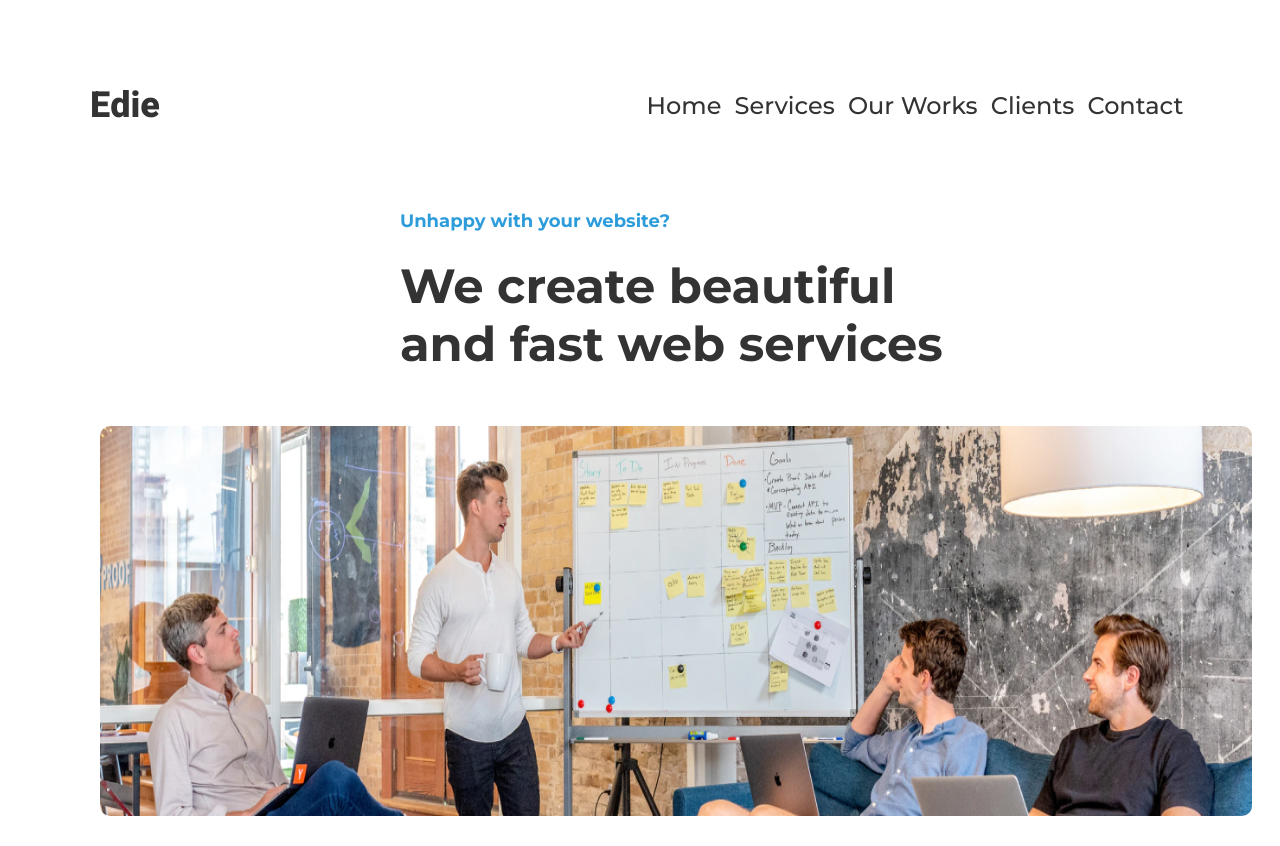
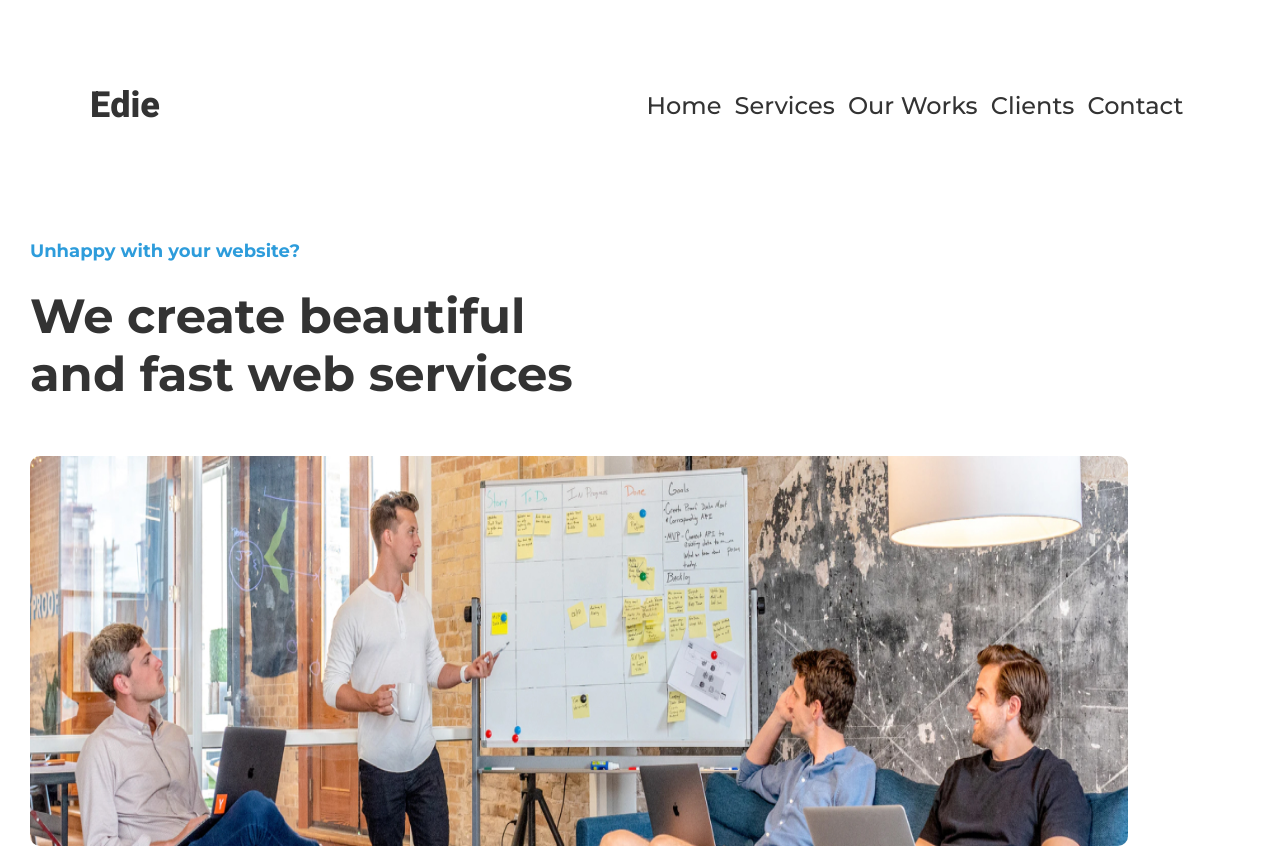
Before and after one commit to KaritinaBrito/edie-homepage, a plain HTML site: page index.html in a window 1280 px wide. Shown: the top 846 px of the page. Drawn offline with Linux system fonts and the light colour scheme.

Commit message:
edit css

```diff
--- a/styles.css
+++ b/styles.css
@@ -72,8 +72,8 @@ header{
     display: flex;
     flex-direction: column;
     width: 100%;
-    margin: 70px 80px 70px 100px;
     justify-content: center;
+    padding: 30px;
 }
 .container-tittle__1{
     display: flex;
@@ -84,14 +84,12 @@ header{
 .container-tittle__1 h3{
     font-size: 18px;
     color: var(--blue-light);
-    margin-left: 300px;
 }
 .container-tittle__1 h1{
     font-size: 48px;
     color: var(--gray1);
     width: 543px;
     height: 144px;
-    margin-left: 300px;
 }
 .container-tittle__1 img{
     width: 90%;
```
